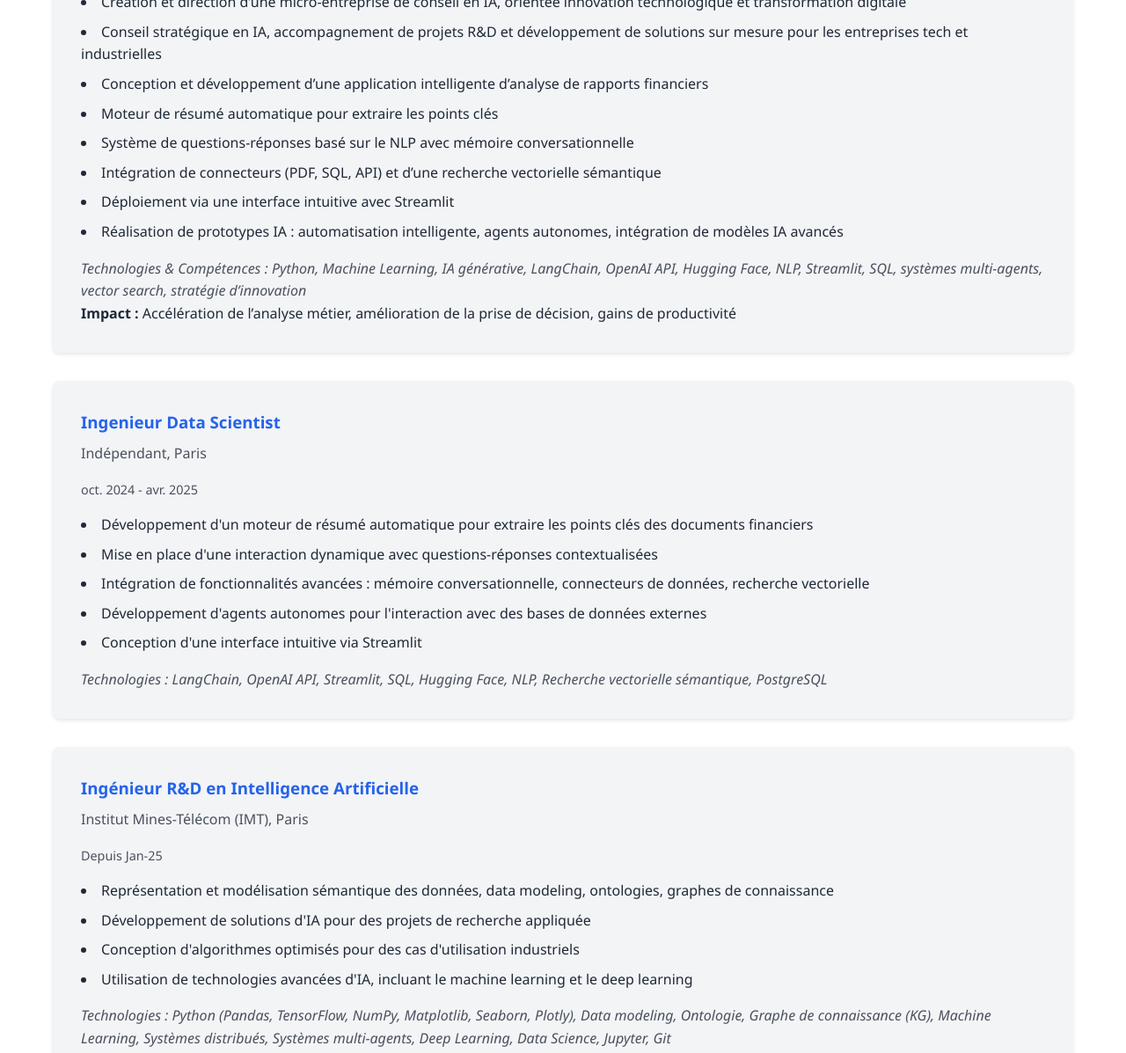
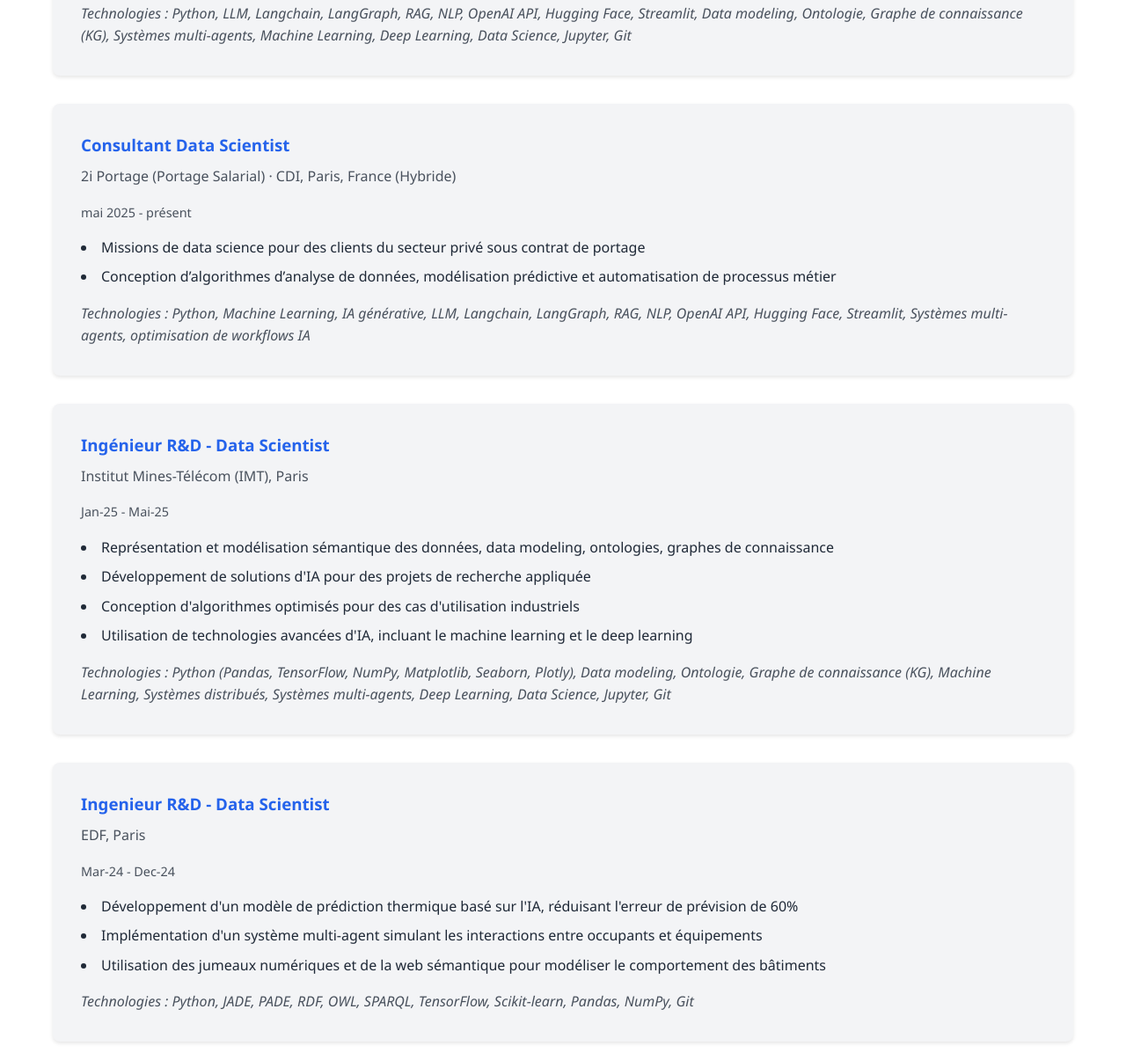
Before and after one commit to alassDiallo/monportfolio, a plain HTML site: page index.html in a window 1280 px wide. Shown: the part 1862-3059 px from the top of the page at 88% size. Drawn offline with Linux system fonts and the light colour scheme.

Commit message:
ajout certificat

```diff
--- a/index.html
+++ b/index.html
@@ -55,36 +55,7 @@
         <div class="container">
             <h2>Expériences Professionnelles</h2>
 
-
-            <div class="experience-card">
-                <h3>Consultant IA</h3>
-                <p class="company">EDF · Indépendant, Palaiseau, France (Hybride)</p>
-                <p class="date">mai 2025 - présent</p>
-                <ul>
-                    <li>Accompagnement de projets de R&amp;D en Intelligence Artificielle au sein d’une grande
-                        entreprise industrielle</li>
-                    <li>Analyse de besoins métier, développement de solutions IA sur mesure et intégration dans des
-                        systèmes existants</li>
-                    <li>Représentation et modélisation sémantique des données</li>
-                </ul>
-                <p class="technologies">Technologies : Python, Data modeling, Ontologie, Graphe de connaissance (KG),
-                    Systèmes multi-agents, LLM, Machine Learning, Deep Learning, Data Science, Jupyter, Git</p>
-            </div>
-
-            <div class="experience-card">
-                <h3>Consultant Data Scientist</h3>
-                <p class="company">2i Portage (Portage Salarial) · CDI, Paris, France (Hybride)</p>
-                <p class="date">mai 2025 - présent</p>
-                <ul>
-                    <li>Missions de data science pour des clients du secteur privé sous contrat de portage</li>
-                    <li>Conception d’algorithmes d’analyse de données, modélisation prédictive et automatisation de
-                        processus métier</li>
-                </ul>
-                <p class="technologies">Technologies : Python, Machine Learning, IA générative, LLM, NLP, Systèmes
-                    multi-agents, optimisation de workflows IA</p>
-            </div>
-
-            <div class="experience-card">
+<div class="experience-card">
                 <h3>Fondateur & Consultant en Intelligence Artificielle</h3>
                 <p class="company">AHD Consulting · Indépendant</p>
                 <p class="date">avr. 2025 - présent</p>
@@ -101,34 +72,47 @@
                     <li>Réalisation de prototypes IA : automatisation intelligente, agents autonomes, intégration de
                         modèles IA avancés</li>
                 </ul>
+
                 <p class="technologies">Technologies &amp; Compétences : Python, Machine Learning, IA générative,
-                    LangChain, OpenAI API, Hugging Face, NLP, Streamlit, SQL, systèmes multi-agents, vector search,
+                    LangChain, LangGraph, OpenAI API, Hugging Face, NLP, Streamlit, SQL, systèmes multi-agents, vector search,
                     stratégie d’innovation</p>
                 <p class="impact"><strong>Impact :</strong> Accélération de l’analyse métier, amélioration de la prise
                     de décision, gains de productivité</p>
             </div>
-
             <div class="experience-card">
-                <h3>Ingenieur Data Scientist</h3>
-                <p class="company">Indépendant, Paris</p>
-                <p class="date">oct. 2024 - avr. 2025</p>
+                <h3>Consultant Data Scientist</h3>
+                <p class="company">EDF · Portage Salarial, Palaiseau, France (Hybride)</p>
+                <p class="date">mai 2025 - Octobre 2025</p>
                 <ul>
-                    <li>Développement d'un moteur de résumé automatique pour extraire les points clés des documents
-                        financiers</li>
-                    <li>Mise en place d'une interaction dynamique avec questions-réponses contextualisées</li>
-                    <li>Intégration de fonctionnalités avancées : mémoire conversationnelle, connecteurs de données,
-                        recherche vectorielle</li>
-                    <li>Développement d'agents autonomes pour l'interaction avec des bases de données externes</li>
-                    <li>Conception d'une interface intuitive via Streamlit</li>
+                    <li>Accompagnement de projets de R&amp;D en Intelligence Artificielle au sein d’une grande
+                        entreprise industrielle</li>
+                    <li>Analyse de besoins métier, développement de solutions IA sur mesure et intégration dans des
+                        systèmes existants</li>
+                    <li>Représentation et modélisation sémantique des données</li>
                 </ul>
-                <p class="technologies">Technologies : LangChain, OpenAI API, Streamlit, SQL, Hugging Face, NLP,
-                    Recherche vectorielle sémantique, PostgreSQL</p>
+                <p class="technologies">Technologies : Python, LLM, Langchain, LangGraph, RAG, NLP, OpenAI API, Hugging Face, Streamlit, Data modeling, Ontologie, Graphe de connaissance (KG),
+                    Systèmes multi-agents, Machine Learning, Deep Learning, Data Science, Jupyter, Git</p>
             </div>
 
             <div class="experience-card">
-                <h3>Ingénieur R&D en Intelligence Artificielle</h3>
+                <h3>Consultant Data Scientist</h3>
+                <p class="company">2i Portage (Portage Salarial) · CDI, Paris, France (Hybride)</p>
+                <p class="date">mai 2025 - présent</p>
+                <ul>
+                    <li>Missions de data science pour des clients du secteur privé sous contrat de portage</li>
+                    <li>Conception d’algorithmes d’analyse de données, modélisation prédictive et automatisation de
+                        processus métier</li>
+                </ul>
+                <p class="technologies">Technologies : Python, Machine Learning, IA générative, LLM, Langchain, LangGraph, RAG, NLP, OpenAI API, Hugging Face, Streamlit, Systèmes
+                    multi-agents, optimisation de workflows IA</p>
+            </div>
+
+
+
+            <div class="experience-card">
+                <h3>Ingénieur R&D - Data Scientist</h3>
                 <p class="company">Institut Mines-Télécom (IMT), Paris</p>
-                <p class="date">Depuis Jan-25</p>
+                <p class="date">Jan-25 - Mai-25</p>
                 <ul>
                     <li>Représentation et modélisation sémantique des données, data modeling, ontologies, graphes de
                         connaissance</li>
@@ -142,9 +126,9 @@
             </div>
 
             <div class="experience-card">
-                <h3>Ingenieur R&D en Intelligence Artificielle – IoT et Modélisation pour Bâtiments Intelligents</h3>
+                <h3>Ingenieur R&D - Data Scientist</h3>
                 <p class="company">EDF, Paris</p>
-                <p class="date">Mar-24 - Sep-24</p>
+                <p class="date">Mar-24 - Dec-24</p>
                 <ul>
                     <li>Développement d'un modèle de prédiction thermique basé sur l'IA, réduisant l'erreur de prévision
                         de 60%</li>
@@ -166,17 +150,18 @@
                 <div class="skill-category">
                     <h3>IA & Machine Learning</h3>
                     <div class="skills-list">
+                        <span>LangChain</span>
+                        <span>LangGraph</span>
+                         <span>RAG</span>
+                        <span>NLP</span>
+                        <span>Hugging Face</span>
+                        <span>OpenAI API</span>
                         <span>Scikit-learn</span>
                         <span>TensorFlow</span>
                         <span>Keras</span>
                         <span>CNN</span>
                         <span>RNN</span>
                         <span>Transformers</span>
-                        <span>NLP</span>
-                        <span>Hugging Face</span>
-                        <span>LangChain</span>
-                        <span>LangGraph</span>
-                        <span>OpenAI API</span>
                         <span>Pytorch</span>
                         <span>NLTK</span>
                         <span>SpaCy</span>
@@ -257,6 +242,14 @@
                         <i class="fas fa-brain"></i>
                     </div>
                     <div class="certification-content">
+                        <h3>LangChain & Vector Databases in Production</h3>
+                        <p class="certification-provider">Activeloop</p>
+                        <p class="certification-date">Octobre 2025</p>
+                        <p class="certification-id">Identifiant : djy49xeqao</p>
+                        <a href="https://learn.activeloop.ai/certificates/djy49xeqao" class="certification-link">Afficher l'attestation <i
+                                class="fas fa-external-link-alt"></i></a>
+                    </div>
+                    <div class="certification-content">
                         <h3>Objectif IA : Initiez-vous à l'intelligence artificielle</h3>
                         <p class="certification-provider">OpenClassrooms</p>
                         <p class="certification-date">Juin 2023</p>
@@ -264,6 +257,7 @@
                         <a href="#" class="certification-link">Afficher l'attestation <i
                                 class="fas fa-external-link-alt"></i></a>
                     </div>
+
                 </div>
 
                 <div class="certification-card">
```
